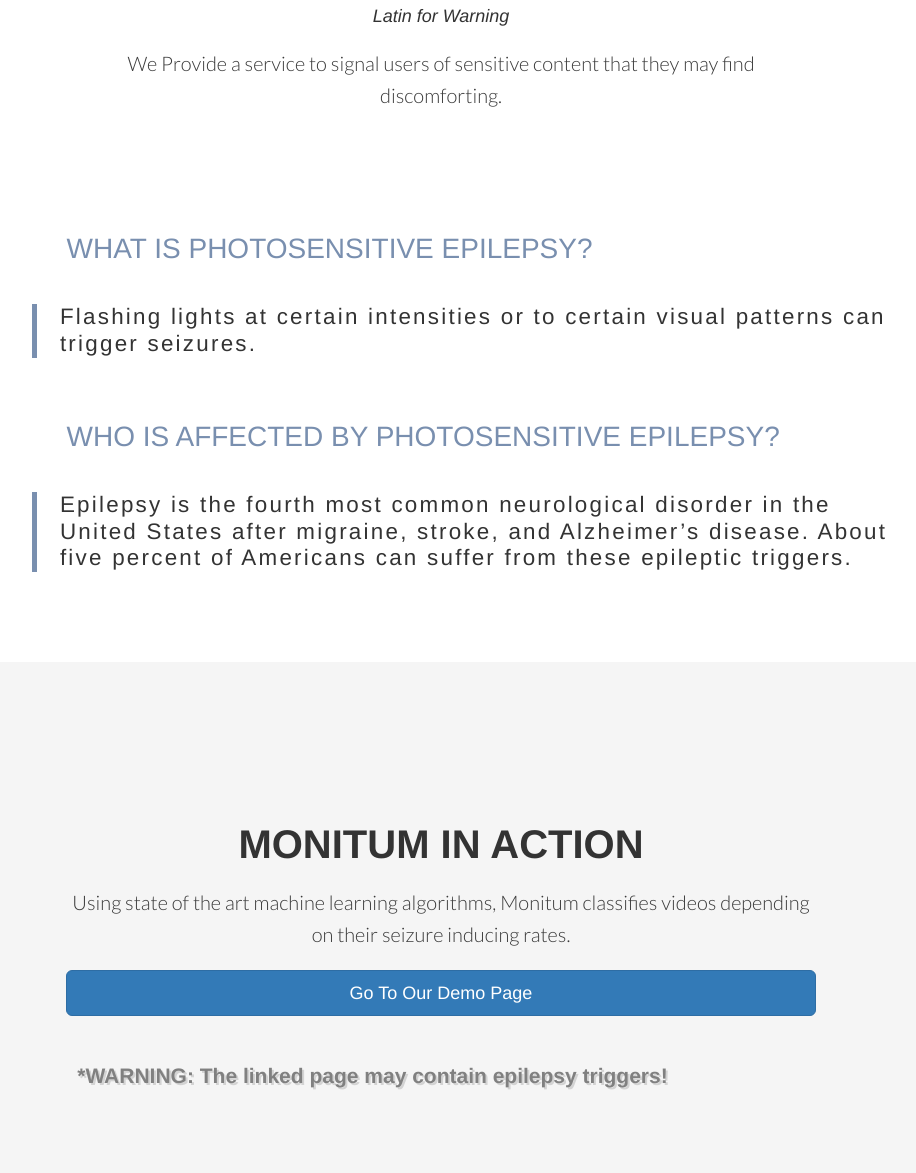
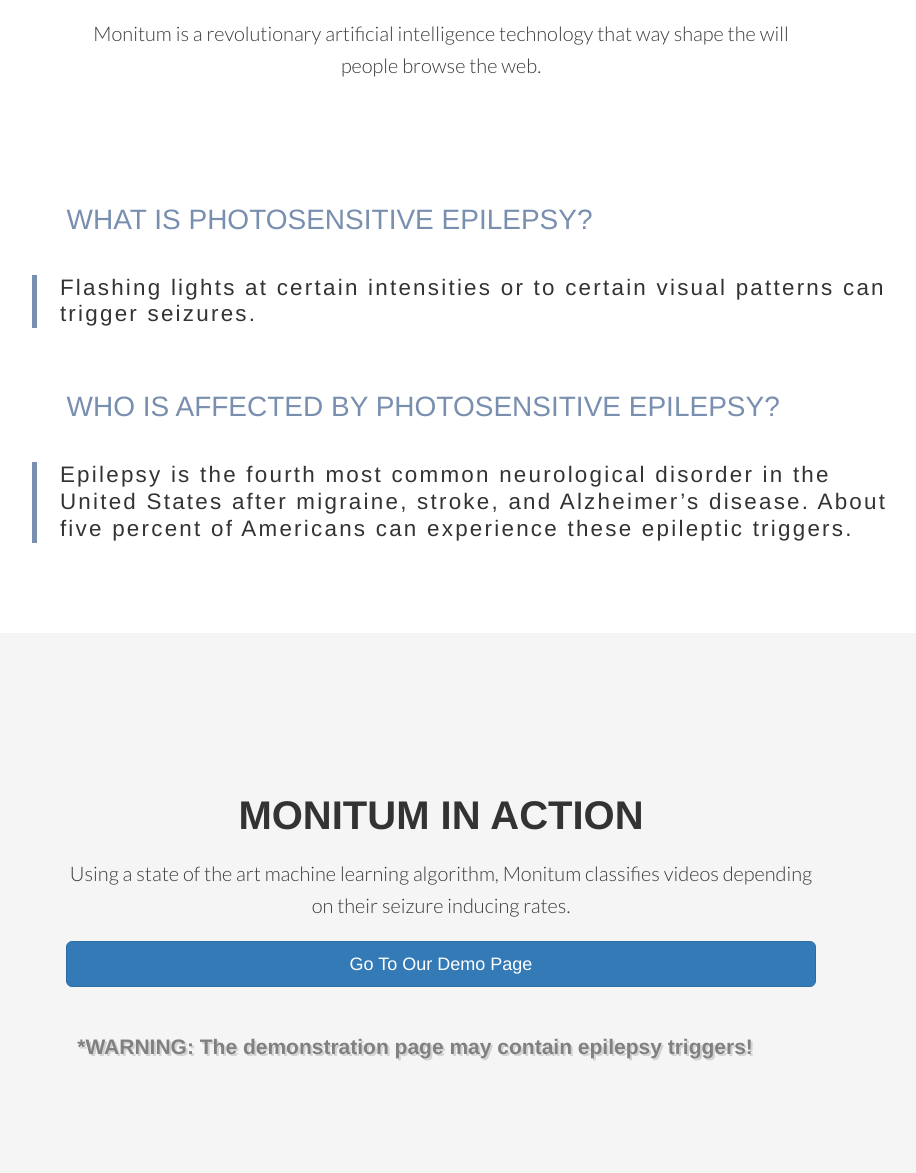
Before and after one commit to digitaldina/seizureSite, a plain HTML site: page Index.html in a window 1280 px wide. Shown: the part 927-2100 px from the top of the page, without its empty margins (199-1115 px from the left). Drawn offline with nearby package versions, Linux system fonts and the light colour scheme; some packages are replaced by stand-ins of ours.

Commit message:
Changed some wording

```diff
--- a/Index.html
+++ b/Index.html
@@ -62,7 +62,7 @@
 		<a href="#slide2"><img class="alterimg" src="assets/img/slide/02.jpg"  alt="Monitum can protect you from triggers with simple alerts."></a>
 	  </li>
 	  <li>
-		<a href="#slide3"><img class="alterimg" src="assets/img/slide/03.jpg" alt="Check it out and enjoy your web browsing <span class='red'>♥</span>"></a>
+		<a href="#slide3"><img class="alterimg" src="assets/img/slide/03.jpg" alt="Install now and change the way you browse the web <span class='red'>♥</span>"></a>
 	  </li>
 	</ul>
 </section>
@@ -74,11 +74,10 @@
 		<div class="col-md-8 col-md-offset-2">
 			<div class="heading">
 				<h3><span>Monitum</span></h3>
-				<h4><i><span>Latin for Warning</span></i></h4>
 			</div>
 			<div class="sub-heading">
 				<p>
-					We Provide a service to signal users of sensitive content that they may find discomforting.
+					Monitum is a revolutionary artificial intelligence technology that way shape the will people browse the web.
  				</p>
 			</div>
 		</div>
@@ -89,7 +88,7 @@
 				<p class="sei-title">What is photosensitive epilepsy?</p>
 				<p class="sei-body">Flashing lights at certain intensities or to certain visual patterns can trigger seizures.</p>
 				<p class="sei-title">Who is affected by photosensitive epilepsy?</p>
-				<p class="sei-body">Epilepsy is the fourth most common neurological disorder in the United States after migraine, stroke, and Alzheimer’s disease. About five percent of Americans can suffer from these epileptic triggers.</p></div>
+				<p class="sei-body">Epilepsy is the fourth most common neurological disorder in the United States after migraine, stroke, and Alzheimer’s disease. About five percent of Americans can experience these epileptic triggers.</p></div>
 		</div>
 	</div>
 </div>
@@ -105,14 +104,14 @@
 			</div>
 			<div class="sub-heading">
 				<p>
-					 Using state of the art machine learning algorithms, Monitum classifies videos depending on their seizure inducing rates.
+					 Using a state of the art machine learning algorithm, Monitum classifies videos depending on their seizure inducing rates.
 				</p>
 			</div>
 			<a href="update.html">
 				<button type="button" class="btn btn-primary btn-lg btn-block">Go To Our Demo Page</button>
 			</a>
 			<div class="warning">
-				*WARNING: The linked page may contain epilepsy triggers!
+				*WARNING: The demonstration page may contain epilepsy triggers!
 			</div>
 		</div>
 	</div>
@@ -227,7 +226,7 @@
 	<div class="row">
 		<div>
 			<div class="heading-additional">
-				<h3><span>More Content coming soon!</span></h3>
+				<h3><span>Monitum will continually expand to further the web browsing experience!</span></h3>
 			</div>
 			<div class="tab">
  				<button class="tablinks" onclick="openCity(event, 'ptsd')">PTSD</button>
```
